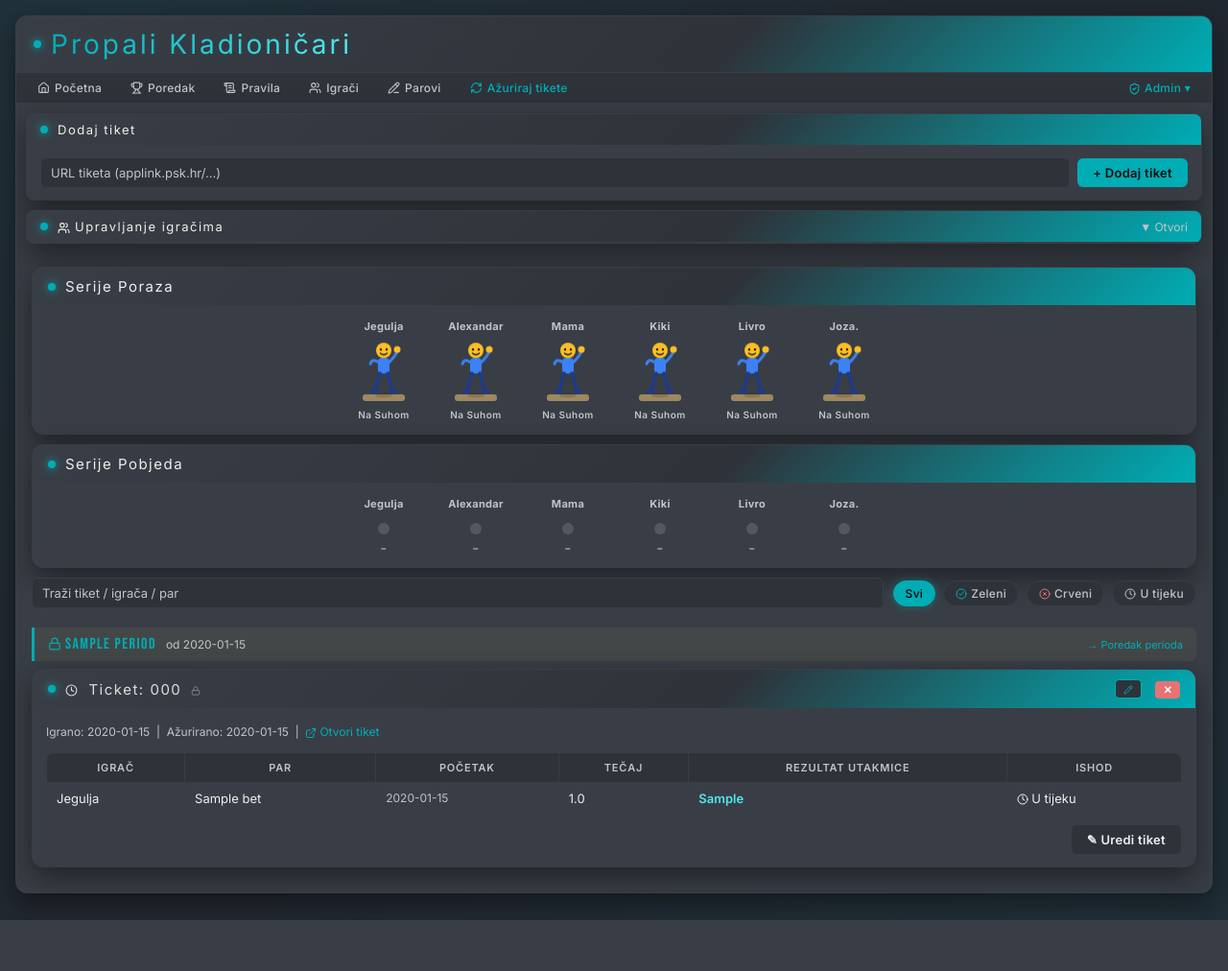
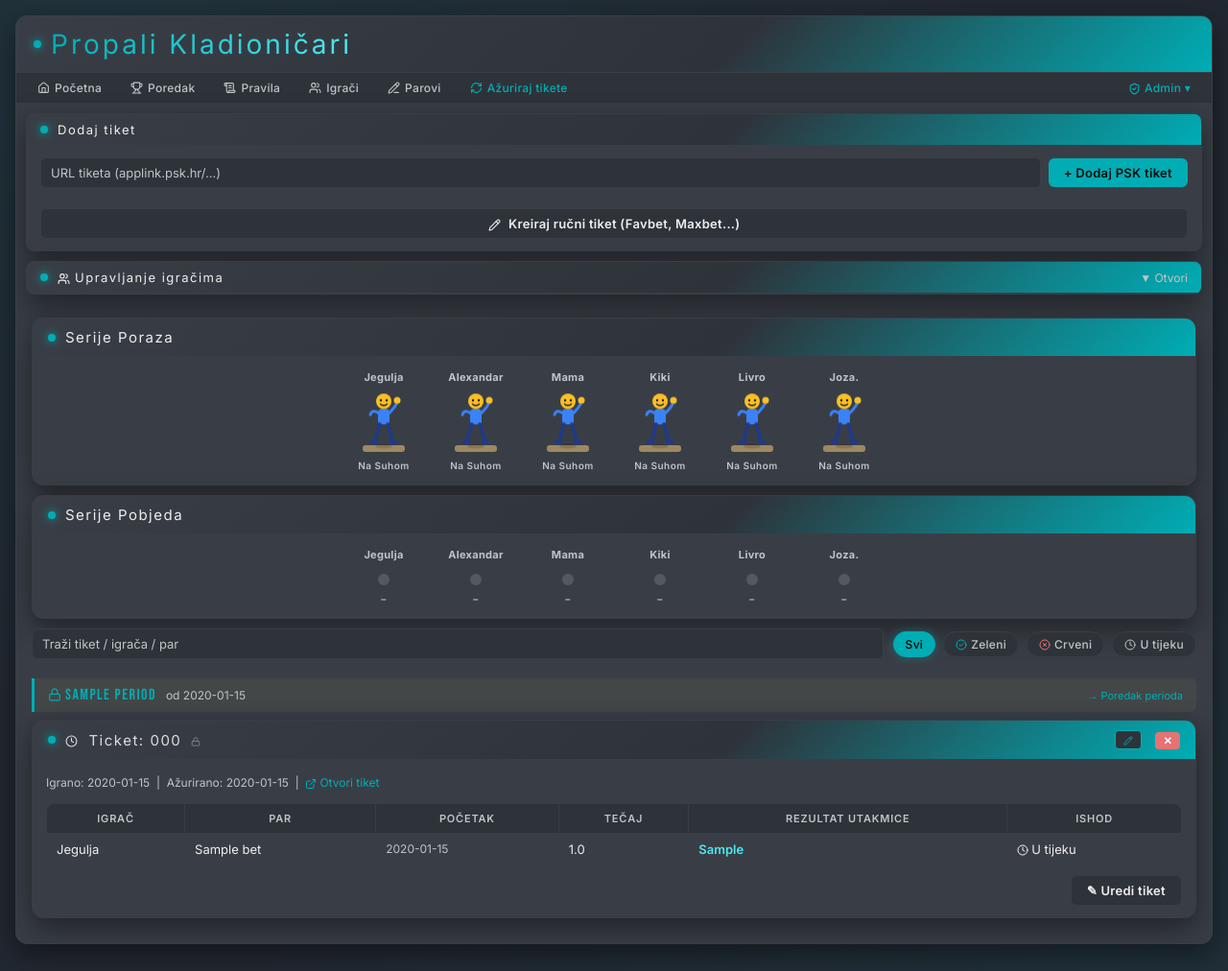
Before and after one commit to FabianBenc/Klada, a Flask app: page / in a window 1280 px wide. Shown: the whole page at 96% size. Before the commit the page ends 959 px from the top, so only its background shows below. Run offline with Flask 2, Linux system fonts and the light colour scheme; the visitor is signed in with stand-in values (Sample User, id 1); data comes from the database, SQL or seed files in the repository; tables that the repository leaves empty hold one stand-in row (values such as "Sample post").

Commit message:
fixed manual ticket form

```diff
--- a/templates/index.html
+++ b/templates/index.html
@@ -82,11 +82,35 @@
             <div class="title-bar-text" style="font-size:13px;">Dodaj tiket</div>
         </div>
         <div class="window-body" style="padding:12px 14px;">
+            {% if submit_error %}
+            <div style="background:rgba(229,115,115,0.12); border:1px solid rgba(229,115,115,0.4);
+                        border-radius:6px; padding:10px 14px; margin-bottom:10px;
+                        color:var(--red); font-size:13px; display:flex; align-items:center; gap:8px;">
+                <i data-lucide="alert-triangle" style="width:14px;height:14px;flex-shrink:0;"></i>
+                <span>{{ submit_error }} <a href="/leaderboard" style="color:var(--accent); margin-left:4px;">→ Idi na Poredak</a></span>
+            </div>
+            {% endif %}
+            {% if not periods %}
+            <div style="background:rgba(0,173,181,0.08); border:1px solid rgba(0,173,181,0.25);
+                        border-radius:6px; padding:10px 14px; margin-bottom:10px;
+                        color:var(--text-muted); font-size:13px; display:flex; align-items:center; gap:8px;">
+                <i data-lucide="info" style="width:14px;height:14px;flex-shrink:0;"></i>
+                <span>Nema aktivnog perioda. <a href="/leaderboard" style="color:var(--accent);">Kreirajte period</a> prije dodavanja tiketa.</span>
+            </div>
+            {% endif %}
             <form method="POST" style="display:flex; gap:8px; align-items:center; flex-wrap:wrap;">
                 <input type="text" name="ticket_number" placeholder="URL tiketa (applink.psk.hr/...)" required
-                       style="flex:1; min-width:200px;">
-                <button type="submit" style="white-space:nowrap;">+ Dodaj tiket</button>
+                       style="flex:1; min-width:200px;" {% if not periods %}disabled{% endif %}>
+                <button type="submit" style="white-space:nowrap;" {% if not periods %}disabled{% endif %}>+ Dodaj PSK tiket</button>
             </form>
+            <div style="margin-top:10px; padding-top:10px; border-top:1px solid var(--border);">
+                <a href="/ticket/manual">
+                    <button type="button" style="width:100%; background:var(--surface2); color:var(--text); border:1px solid var(--border) !important;">
+                        <i data-lucide="pencil" style="width:13px;height:13px;vertical-align:middle;margin-right:5px;"></i>
+                        Kreiraj ručni tiket (Favbet, Maxbet...)
+                    </button>
+                </a>
+            </div>
         </div>
     </div>
 
```
